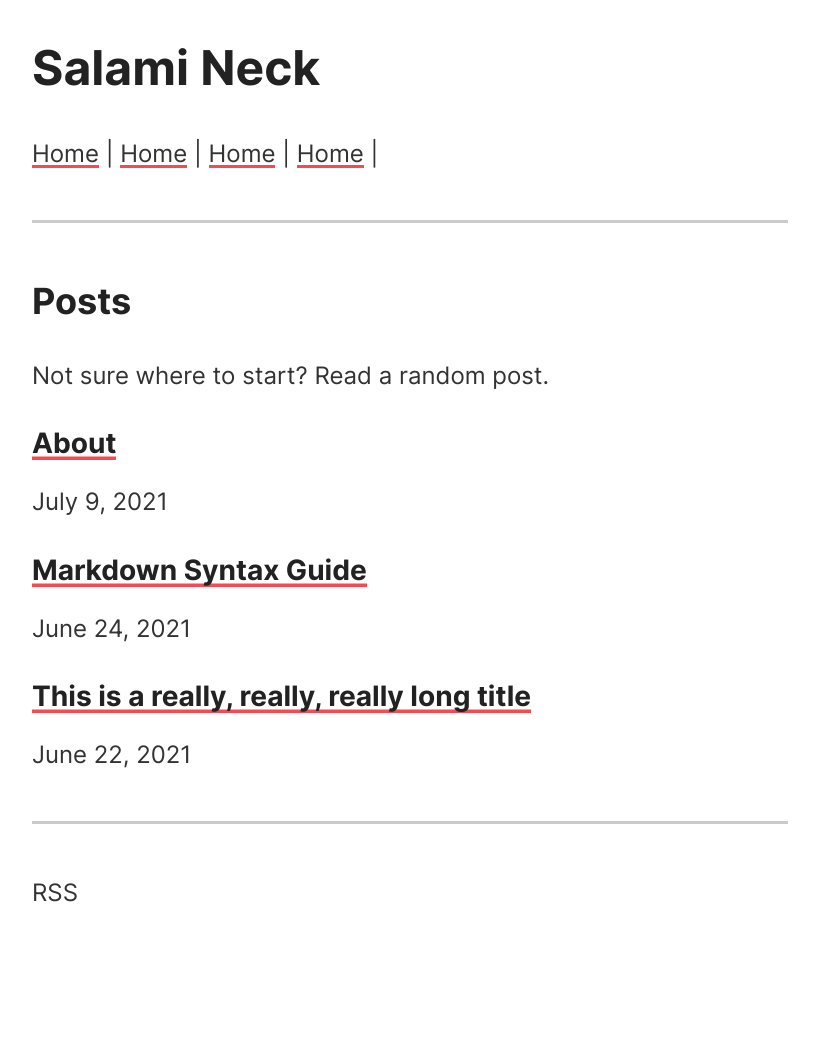
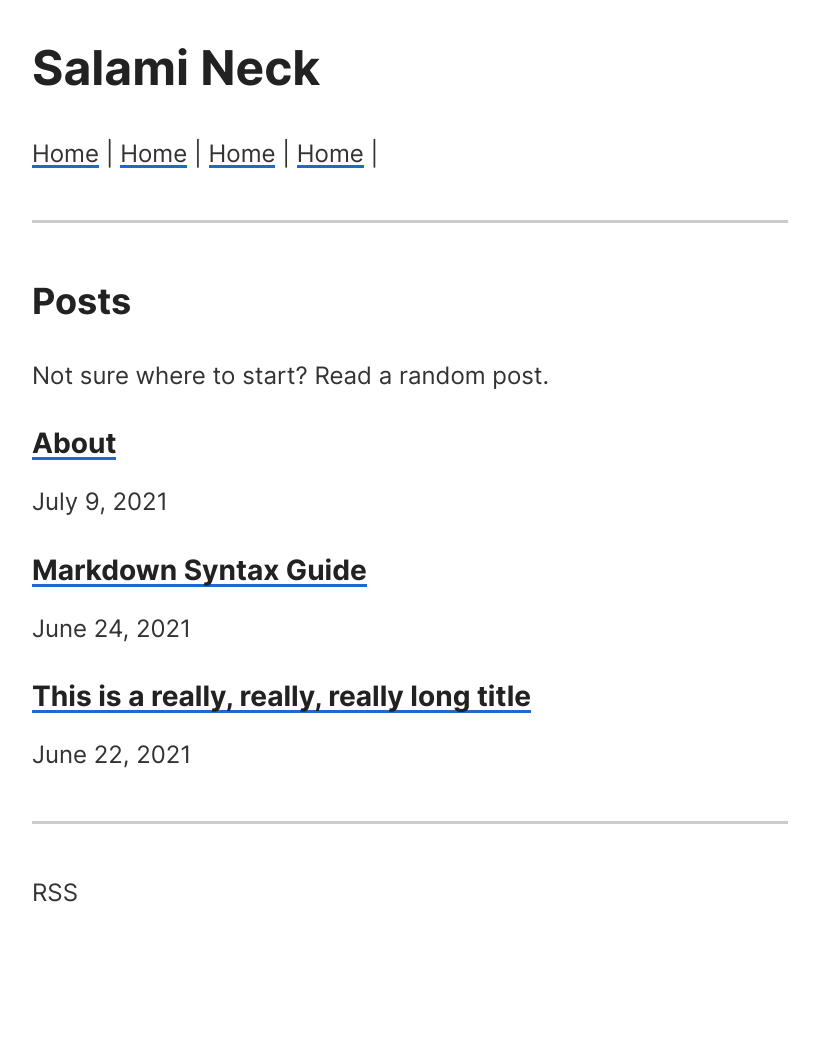
Before and after one commit to ajpwalser/ajpwalser.github.io, a Jekyll site: the page built from index.html, in a window 1280 px wide. Shown: the whole page, without its empty margins (230-1049 px from the left). Built offline with Jekyll 4.4.1, drawn with Linux system fonts in a browser that asks for light colours.

Commit message:
Update style.css

```diff
--- a/css/style.css
+++ b/css/style.css
@@ -4,8 +4,8 @@
      --color-text-accent: #595959:
      --color-background: #fff;
      --color-border: #cbcbcb;
-     --color-link: #f74853;
-     --font-body: "Inter", system-ui, sans-serif;
+     --color-link: #1e69cd;
+     --font-body: "Inter", sans-serif;
 }
 html{
 -webkit-text-size-adjust:100%;
@@ -38,7 +38,7 @@ h1, h2, h3, h4, h5, h6 {
 a {
      color: var(--font-body);
      text-decoration: none;
-     box-shadow: inset 0 -.125em 0 0 var(--color-link);
+     box-shadow: inset 0 -.1875rem 0 0 var(--color-link);
      transition-property: color;
      transition-duration: .25s;
      trasition-timing-function: cubic-bezier(0,0,.58,1);
```
